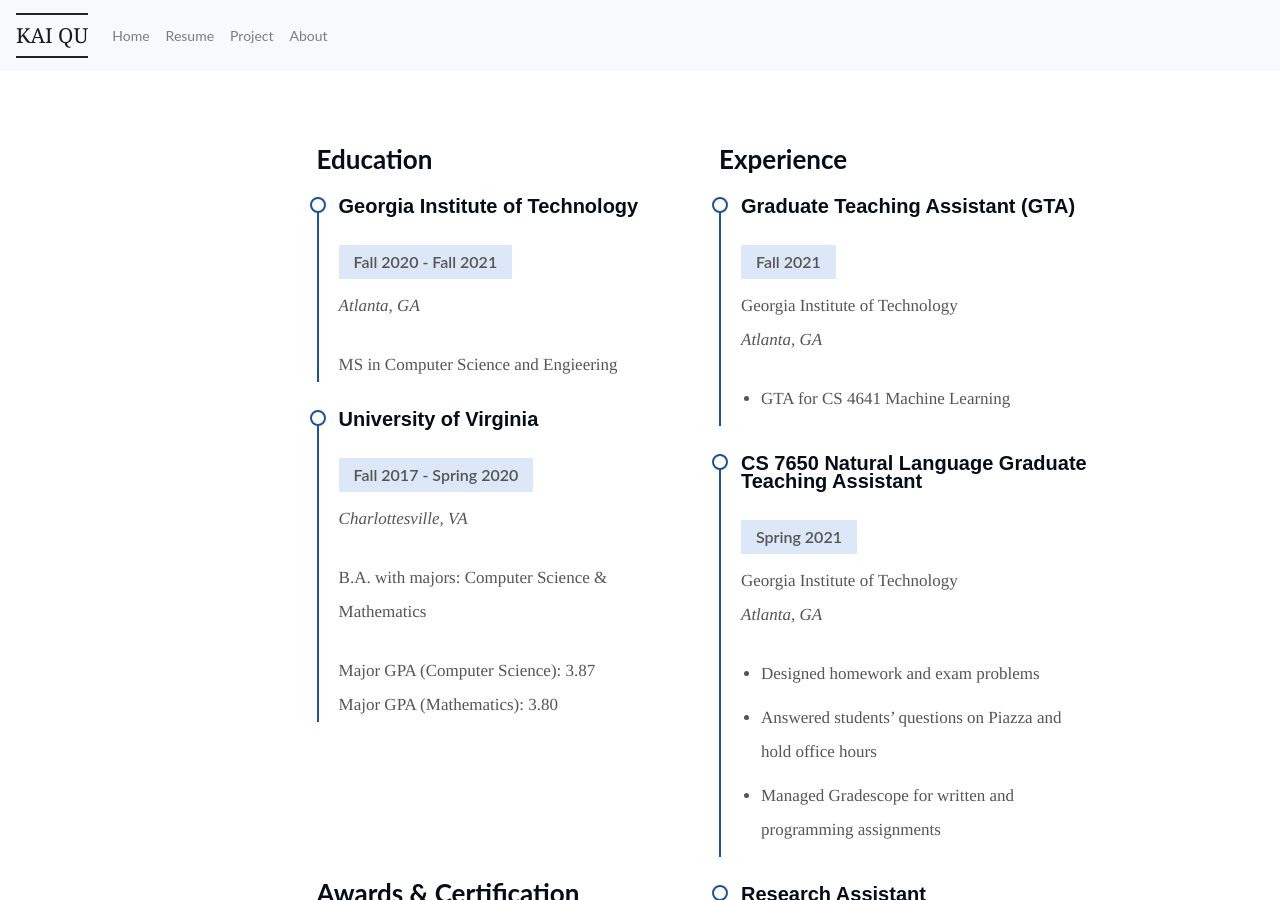
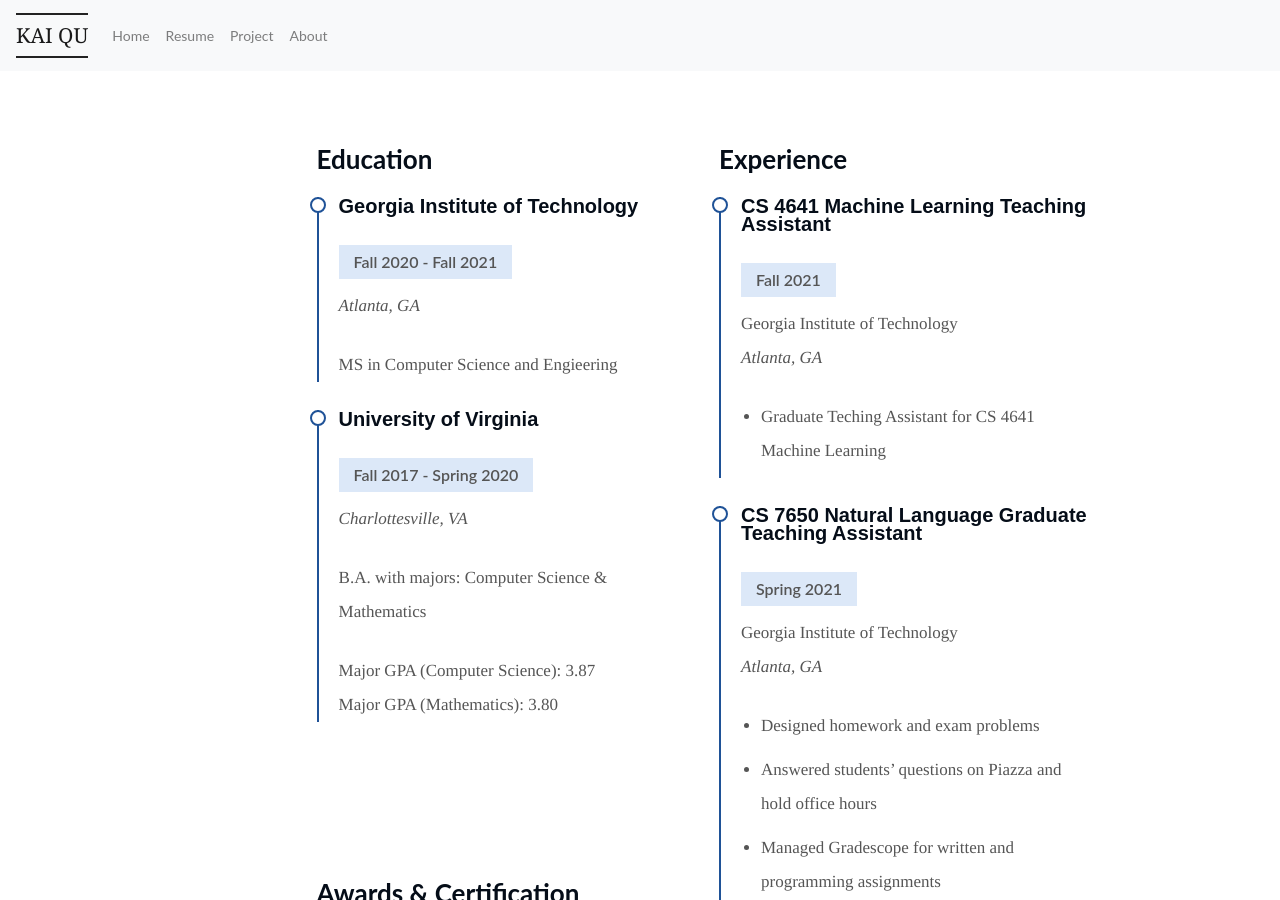
Before and after one commit to kqu7/kqu7.github.io, a Jekyll site: the page built from resume.html, in a window 1280 px wide and 900 px high. Built offline with Jekyll 4.4.1, drawn with Linux system fonts in a browser that asks for light colours; some web fonts are replaced; Markdown is read by kramdown in place of the engine named in the settings.

Commit message:
update resume

```diff
--- a/resume.html
+++ b/resume.html
@@ -77,11 +77,11 @@ title: "Kai Qu: Experience"
                     <h3 class="resume-title">Experience</h3>
 
                     <div class="resume-item">
-                        <h4>Graduate Teaching Assistant (GTA)</h4>
+                        <h4>CS 4641 Machine Learning Teaching Assistant</h4>
                         <h5>Fall 2021</h5>
                         <p>Georgia Institute of Technology <br> <em>Atlanta, GA</em></p>
                         <ul>
-                            <li>GTA for CS 4641 Machine Learning</li>
+                            <li>Graduate Teching Assistant for CS 4641 Machine Learning</li>
                         </ul>
                     </div>
 
```
